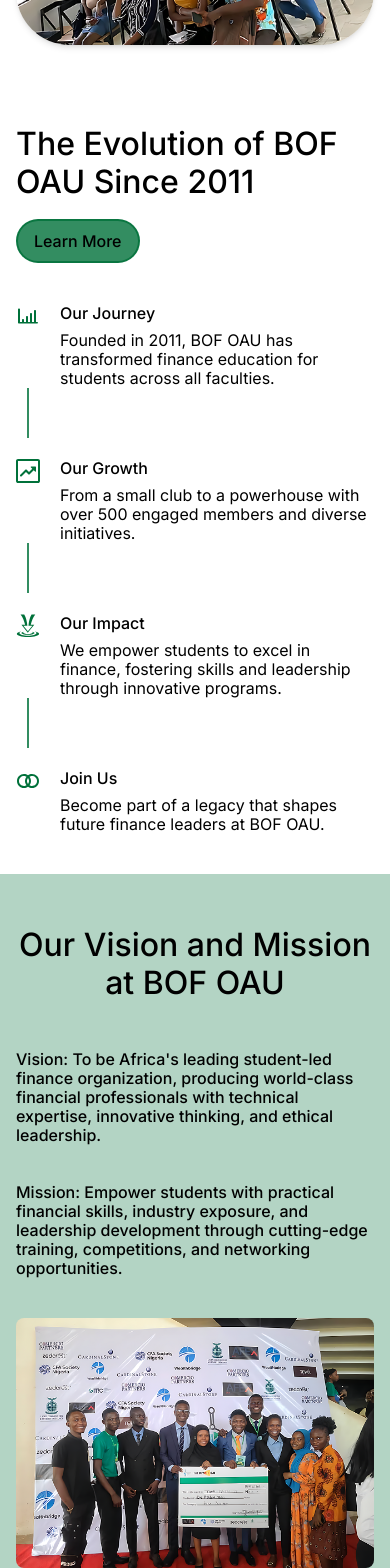
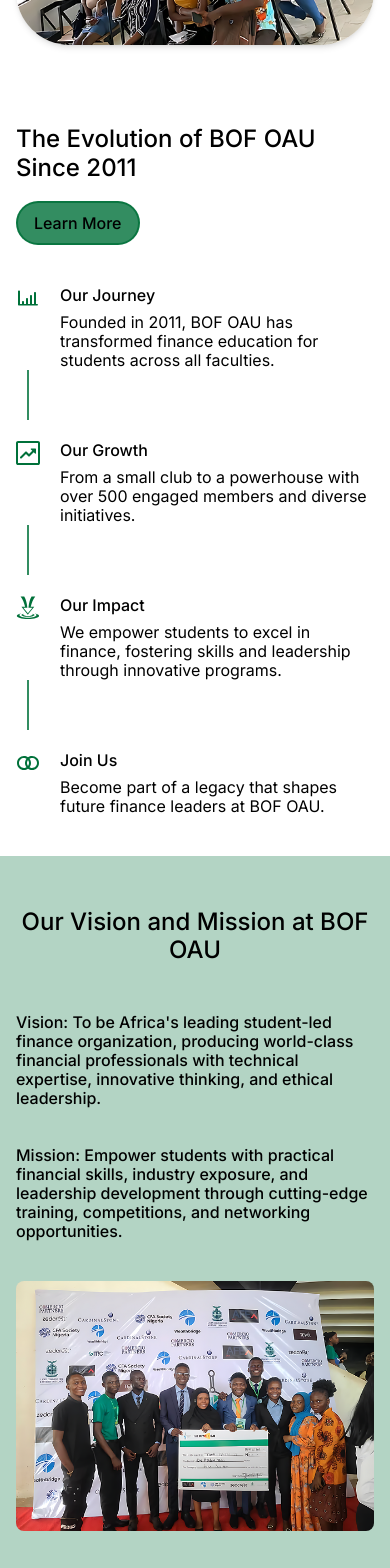
Before and after one commit to kingkreation/bof_oau, a React (Vite) app: page / in a window 390 px wide. Shown: the part 1640-3208 px from the top of the page. Built offline with nearby package versions, Linux system fonts and the light colour scheme.

Commit message:
font fix

```diff
--- a/src/pages/Home/EvolutionSection.tsx
+++ b/src/pages/Home/EvolutionSection.tsx
@@ -9,7 +9,7 @@ const EvolutionSection = () => {
           <div className="flex flex-col lg:flex-row justify-start items-start gap-[40px] lg:gap-[80px]">
             {/* Left Content */}
             <div className="flex flex-col justify-start items-start w-full lg:w-[692px] gap-[18px]">
-              <h2 className="text-[32px] sm:text-[48px] md:text-2xl font-medium leading-[38px] sm:leading-[58px] md:leading-extra-loose text-left text-text-primary font-[Inter] w-full max-w-[650px]">
+              <h2 className="font-medium text-left text-text-primary w-full max-w-[650px]">
                 The Evolution of BOF OAU Since 2011
               </h2>
               <Button
--- a/src/pages/Home/FAQSection.tsx
+++ b/src/pages/Home/FAQSection.tsx
@@ -41,7 +41,7 @@ const FAQSection = () => {
         <div className="flex flex-col lg:flex-row justify-start items-center gap-[40px] lg:gap-[80px] w-full max-w-[1198px] mx-auto px-4 sm:px-6 lg:px-8 py-[16px] sm:py-[20px] md:py-[24px]">
           {/* Left Section - Title */}
           <div className="flex flex-col justify-start items-start gap-[4px] sm:gap-[6px] w-full lg:w-[600px]">
-            <h2 className="text-[32px] sm:text-[48px] md:text-2xl font-medium leading-[38px] sm:leading-[58px] md:leading-extra-loose text-center lg:text-left text-text-primary font-[Inter]">
+            <h2 className="font-medium text-center lg:text-left text-text-primary">
               FAQ
             </h2>
             <p className="text-base font-normal leading-normal text-center lg:text-left text-text-primary font-[Inter]">
--- a/src/pages/Home/VisionMissionSection.tsx
+++ b/src/pages/Home/VisionMissionSection.tsx
@@ -6,7 +6,7 @@ const VisionMissionSection = () => {
       <div className="w-full max-w-[1440px] mx-auto">
         <div className="flex flex-col justify-start items-center gap-[48px] sm:gap-[60px] md:gap-[78px] px-4 sm:px-6 lg:px-8">
           {/* Section Title */}
-          <h2 className="text-[32px] sm:text-[48px] md:text-2xl font-medium leading-[38px] sm:leading-[58px] md:leading-extra-loose text-center text-text-primary font-[Inter] w-full max-w-[860px] mt-[12px]">
+          <h2 className="font-medium text-center text-text-primary w-full max-w-[860px] mt-[12px]">
             Our Vision and Mission at BOF OAU
           </h2>
 
```
